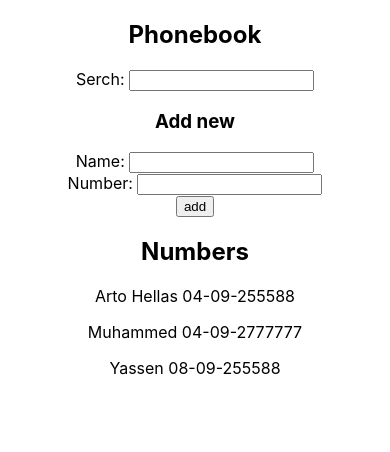
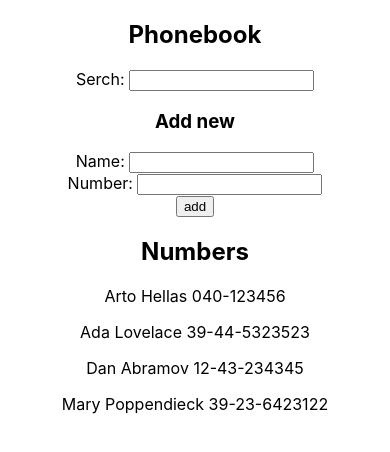
Before and after one commit to m-aljamal/fullstackopen, a React (Create React App) app in the folder part_2/phonebook/: page / in a window 390 px wide. Shown: the top 452 px of the page. Built offline with nearby package versions, Linux system fonts and the light colour scheme; data requests are answered from the project's data file.

Commit message:
2.11 the phonebook step6

```diff
--- /dev/null
+++ b/part_2/phonebook/db.json
@@ -0,0 +1,24 @@
+{
+  "persons": [
+    {
+      "name": "Arto Hellas",
+      "number": "040-123456",
+      "id": 1
+    },
+    {
+      "name": "Ada Lovelace",
+      "number": "39-44-5323523",
+      "id": 2
+    },
+    {
+      "name": "Dan Abramov",
+      "number": "12-43-234345",
+      "id": 3
+    },
+    {
+      "name": "Mary Poppendieck",
+      "number": "39-23-6423122",
+      "id": 4
+    }
+  ]
+}
--- a/part_2/phonebook/package.json
+++ b/part_2/phonebook/package.json
@@ -6,6 +6,7 @@
     "@testing-library/jest-dom": "^4.2.4",
     "@testing-library/react": "^9.3.2",
     "@testing-library/user-event": "^7.1.2",
+    "axios": "^0.19.2",
     "react": "^16.13.1",
     "react-dom": "^16.13.1",
     "react-scripts": "3.4.1"
--- a/part_2/phonebook/src/App.js
+++ b/part_2/phonebook/src/App.js
@@ -1,16 +1,21 @@
-import React, { useState } from "react";
+import React, { useState, useEffect } from "react";
 import "./App.css";
 import Person from "./components/Person";
 import CreateNew from "./components/CreateNew";
+import axios from "axios";
 
 function App() {
-  const [persons, setPersons] = useState([
-    { name: "Arto Hellas", number: "04-09-255588" },
-    { name: "Muhammed", number: "04-09-2777777" },
-    { name: "Yassen", number: "08-09-255588" },
-  ]);
+  const [persons, setPersons] = useState([]);
 
   const [serchName, setSerchName] = useState([]);
+
+  useEffect(() => {
+    const getData = async () => {
+      const res = await axios.get("http://localhost:3001/persons");
+      setPersons(res.data);
+    };
+    getData();
+  }, []);
 
   const handleSubmit = (value) => {
     const { name, number } = value;
```
Also changed, not shown: 1 other file (tests, documents, lock files or other folders).
